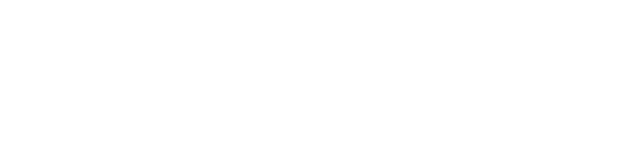
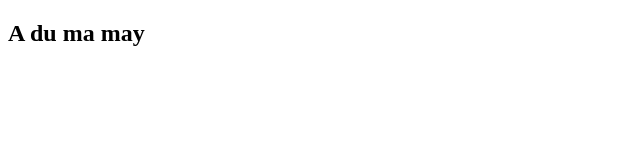
Before and after one commit to Serth-DT/KHOADAYGIT20P, a plain HTML site: page Index.html in a window 1280 px wide. Shown: the whole page, without its empty margins (0-640 px from the left). Drawn offline with Linux system fonts and the light colour scheme.

Commit message:
them the h2

```diff
--- a/Index.html
+++ b/Index.html
@@ -6,6 +6,6 @@
     <title>Document</title>
 </head>
 <body>
-
+        <h2>A du ma may</h2>
 </body>
 </html>
```
